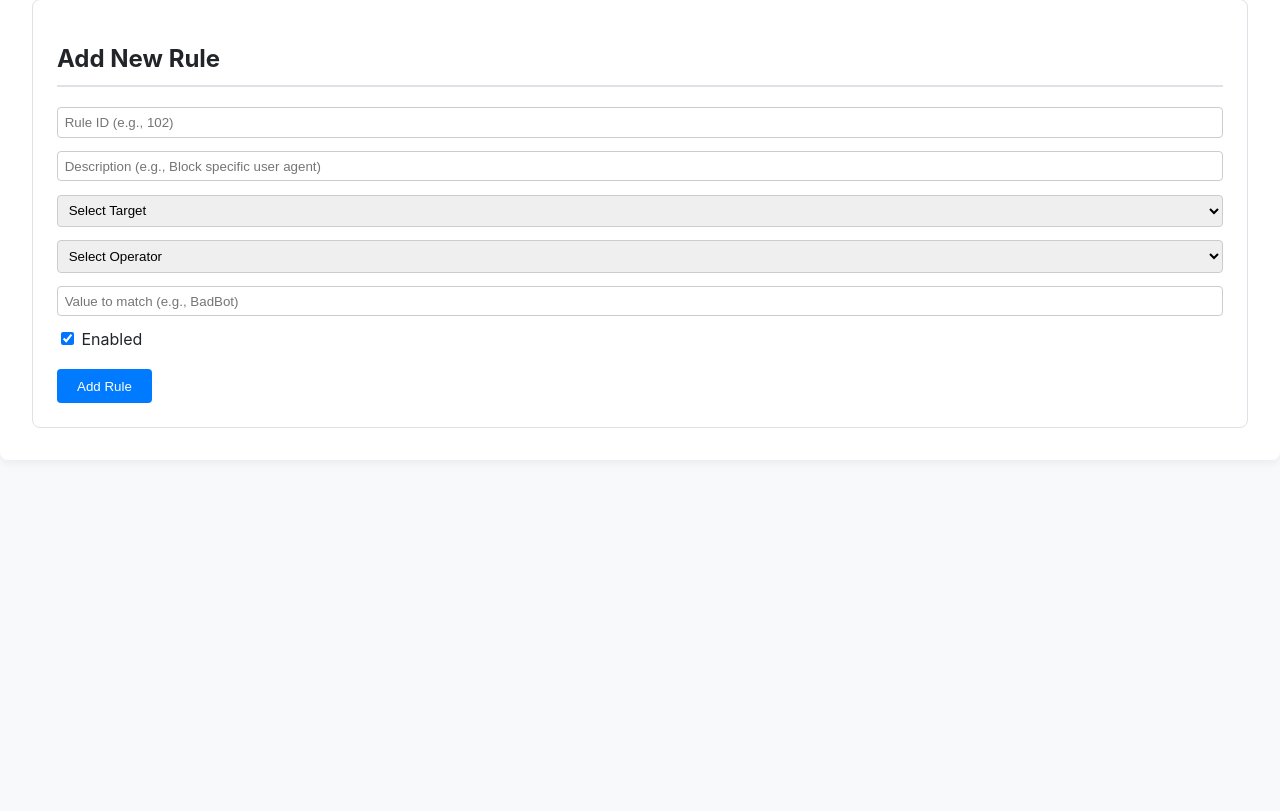
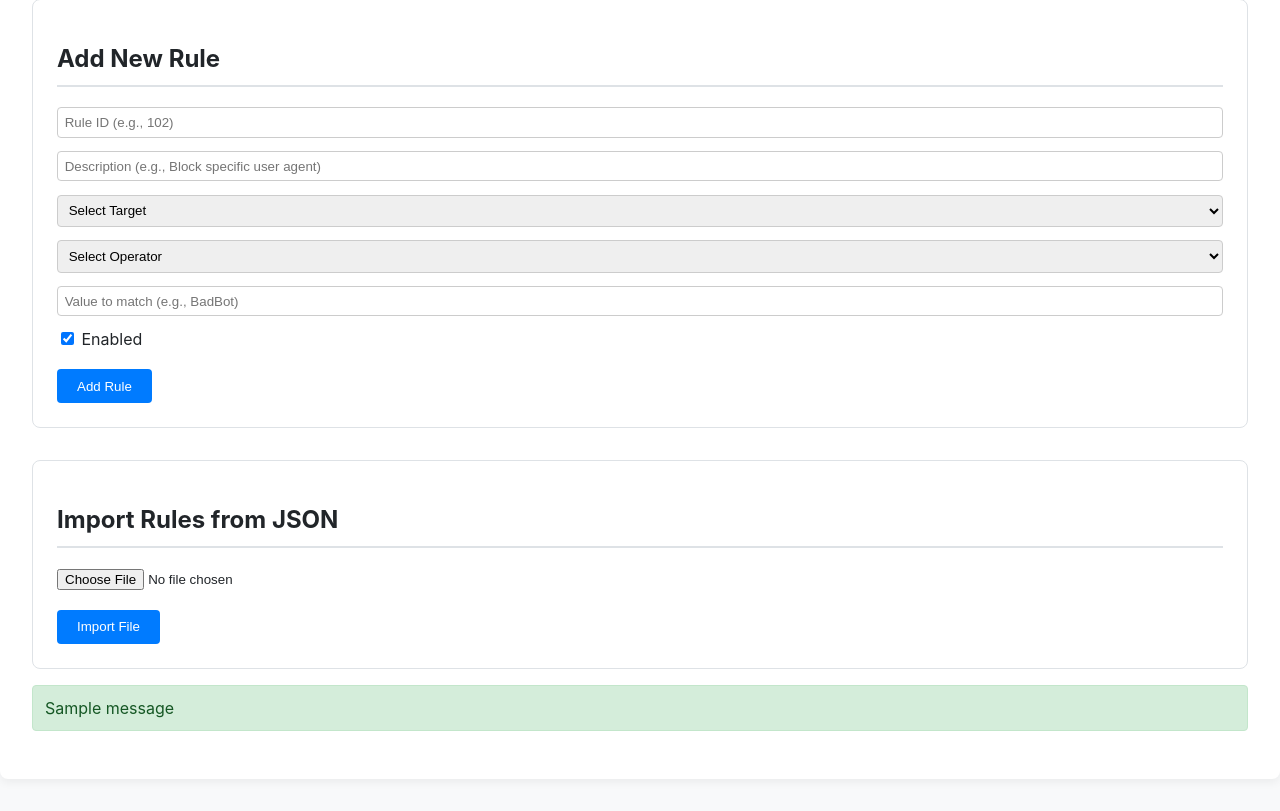
Before and after one commit to khoilv2005/NT140.Q11-D03-WAF, a Flask app: page /manage-rules in a window 1280 px wide. Shown: the part 389-1200 px from the top of the page. Before the commit the page ends 817 px from the top, so only its background shows below. Run offline with Flask 3, Linux system fonts and the light colour scheme; tables that the repository leaves empty hold one stand-in row (values such as "Sample post"); one stand-in notice (Sample message) is shown.

Commit message:
update update rules

```diff
--- a/WAF_admin/main.py
+++ b/WAF_admin/main.py
@@ -1,7 +1,7 @@
 import sys
 import os
 import requests
-from flask import Flask, request, render_template, redirect, url_for
+from flask import Flask, request, render_template, redirect, url_for, flash, json
 
 # Thêm thư mục gốc của dự án vào Python Path để có thể import từ 'shared'
 sys.path.append(os.path.abspath(os.path.join(os.path.dirname(__file__), '..')))
@@ -20,7 +20,7 @@ LISTEN_HOST = "0.0.0.0"
 LISTEN_PORT = 5000
 
 app = Flask(__name__)
-
+app.secret_key = "super_secret_key_123"
 # --- Các hàm tiện ích ---
 def notify_waf_to_reset():
     """Gửi một request đến WAF để yêu cầu nó tải lại rule."""
@@ -133,6 +133,75 @@ def delete_rule(rule_id):
 
     return redirect(url_for('manage_rules'))
 
+
+@app.route('/import-rules', methods=['POST'])
+def import_rules():
+    if request.remote_addr not in ['127.0.0.1', '192.168.232.1', '::1']:
+        return render_template('error_403.html'), 403
+
+    # 1. Kiểm tra file upload
+    if 'rule_file' not in request.files:
+        flash('No file part in the request.', 'error')
+        return redirect(url_for('manage_rules'))
+
+    file = request.files['rule_file']
+    if file.filename == '':
+        flash('No file selected for uploading.', 'error')
+        return redirect(url_for('manage_rules'))
+
+    if file and file.filename.endswith('.json'):
+        session = SessionLocal()
+        try:
+            # 2. Đọc và phân tích file JSON
+            content = file.read().decode('utf-8')
+            rules_from_json = json.loads(content)
+
+            if not isinstance(rules_from_json, list):
+                raise ValueError("JSON content must be a list of rules.")
+
+            added_count = 0
+            skipped_count = 0
+
+            # 3. Thêm rule vào DB
+            for rule_data in rules_from_json:
+                # Kiểm tra xem rule ID đã tồn tại chưa
+                existing_rule = session.query(Rule).get(rule_data.get('id'))
+                if existing_rule:
+                    skipped_count += 1
+                    continue # Bỏ qua nếu đã có
+
+                new_rule = Rule(
+                    id=rule_data.get('id'),
+                    enabled=rule_data.get('enabled', True),
+                    description=rule_data.get('description'),
+                    severity=rule_data.get('severity', 'MEDIUM'),
+                    target=rule_data.get('target'),
+                    operator=rule_data.get('operator'),
+                    value=rule_data.get('value'),
+                    action=rule_data.get('action', 'BLOCK')
+                )
+                session.add(new_rule)
+                added_count += 1
+
+            session.commit()
+            flash(f'Successfully imported {added_count} new rules. Skipped {skipped_count} existing rules.', 'success')
+
+            # 4. Gửi tín hiệu cho WAF
+            if added_count > 0:
+                notify_waf_to_reset()
+
+        except json.JSONDecodeError:
+            flash('Invalid JSON format in the uploaded file.', 'error')
+            session.rollback()
+        except Exception as e:
+            flash(f'An error occurred: {e}', 'error')
+            session.rollback()
+        finally:
+            session.close()
+    else:
+        flash('Invalid file type. Please upload a .json file.', 'error')
+
+    return redirect(url_for('manage_rules'))
 # --- Main ---
 if __name__ == "__main__":
     print(f"\n[INFO] Admin Panel (ORM Edition) is running on http://{LISTEN_HOST}:{LISTEN_PORT}")
--- a/WAF_admin/templates/manage_rules.html
+++ b/WAF_admin/templates/manage_rules.html
@@ -76,6 +76,30 @@
             <br><br>
             <button type="submit">Add Rule</button>
         </form>
+
+        <form action="{{ url_for('import_rules') }}" method="post" enctype="multipart/form-data">
+    <h2>Import Rules from JSON</h2>
+    <input type="file" name="rule_file" accept=".json" required>
+    <br><br>
+    <button type="submit">Import File</button>
+</form>
+
+{% with messages = get_flashed_messages(with_categories=true) %}
+  {% if messages %}
+    <ul class=flashes>
+    {% for category, message in messages %}
+      <li class="{{ category }}">{{ message }}</li>
+    {% endfor %}
+    </ul>
+  {% endif %}
+{% endwith %}
+
+<style>
+    .flashes { list-style-type: none; padding: 0; margin-top: 1em; }
+    .flashes li { padding: 0.75em; border-radius: 4px; }
+    .flashes .success { background-color: #d4edda; color: #155724; border: 1px solid #c3e6cb; }
+    .flashes .error { background-color: #f8d7da; color: #721c24; border: 1px solid #f5c6cb; }
+</style>
     </div>
 </body>
 </html>
```
